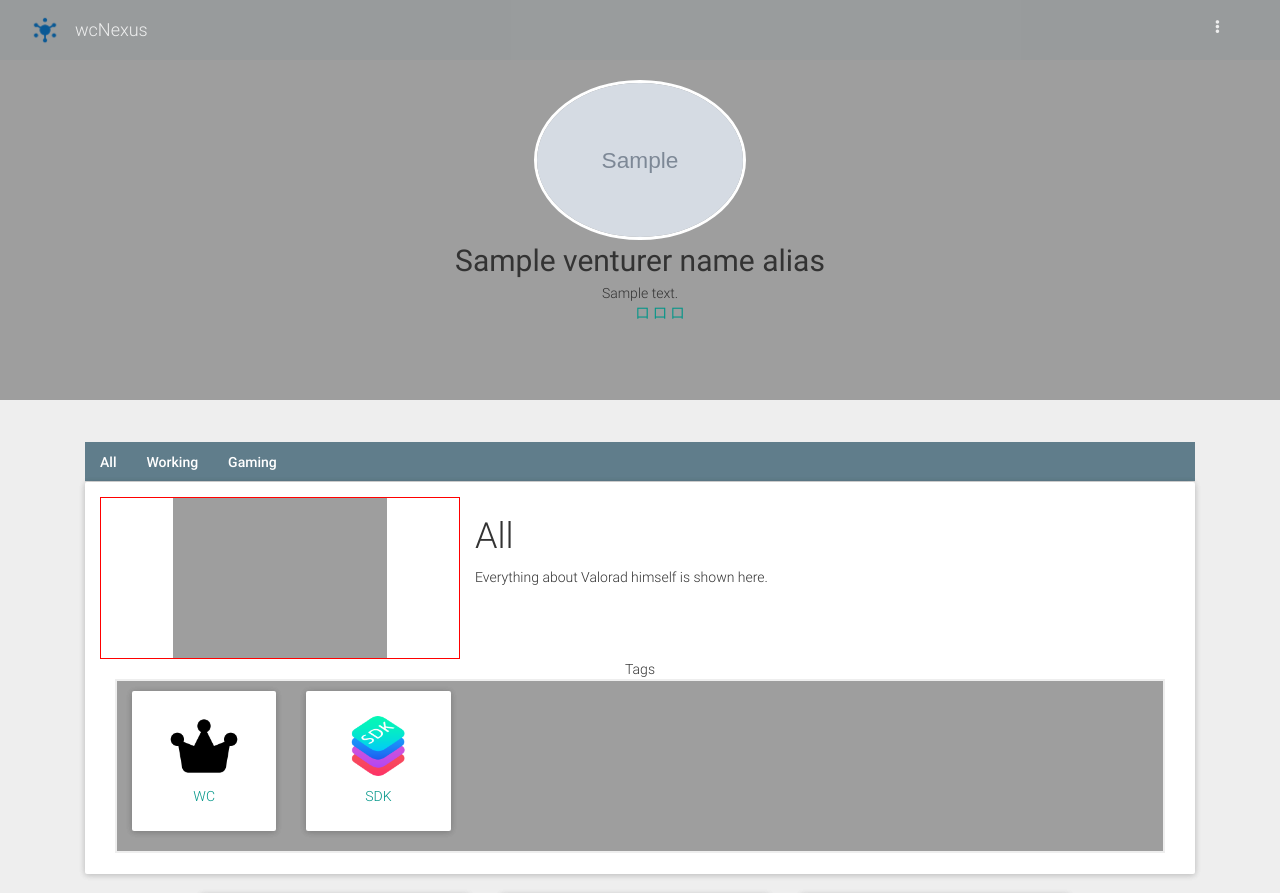
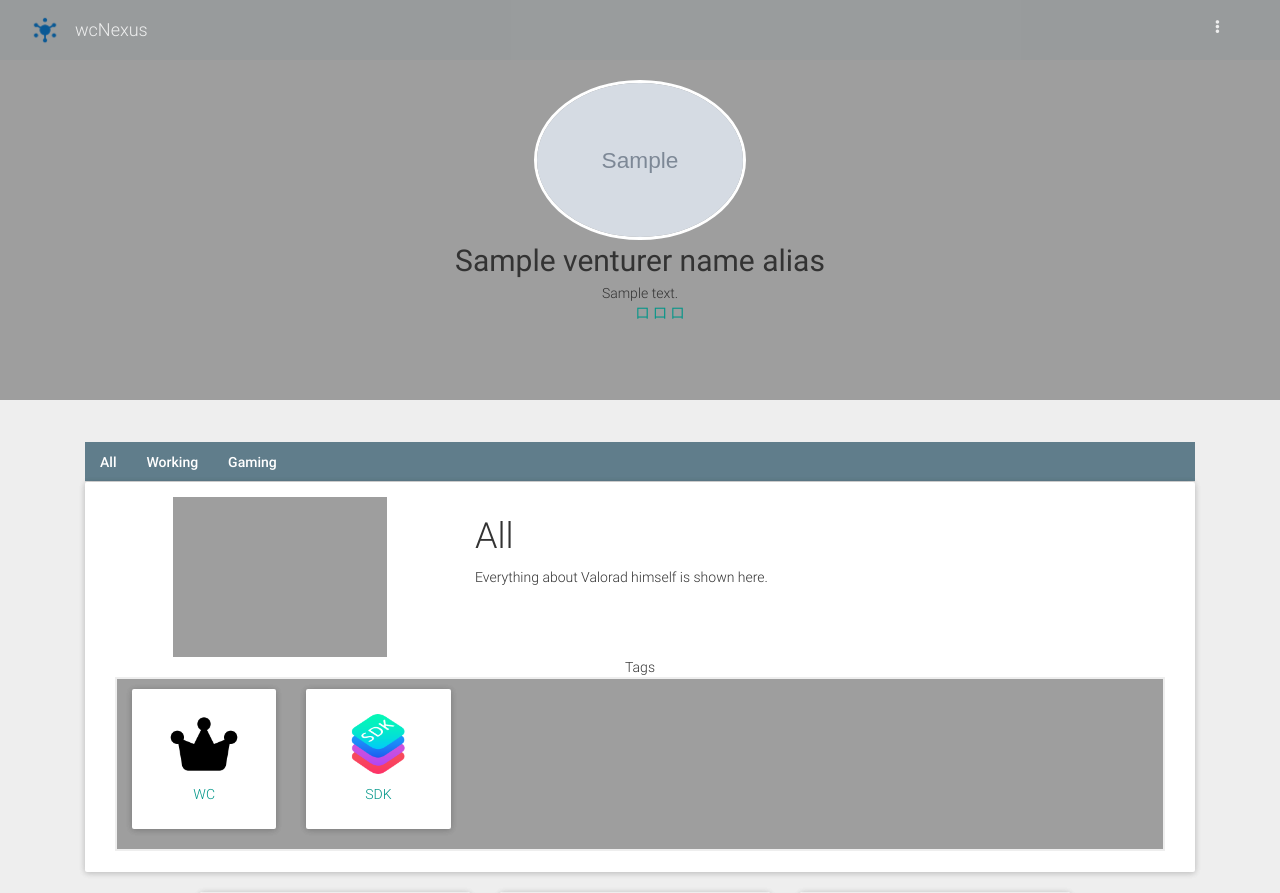
Before and after one commit to valorad/wcnexus.com, a Django app: template venturer/templates/venturer/venturer.html in a window 1280 px wide. Shown: the top 893 px of the page. Run offline with Django 3.2, Linux system fonts and the light colour scheme; the template is opened without the code that fills it: most values are stand-ins (such as "Sample title", 1, 10 or a date in 2020); grey boxes marked "Sample" are stand-in pictures; style sheets or scripts are compiled from the project's sources; some libraries are stand-ins or nearby versions; grey boxes are pictures that could not be loaded.

Commit message:
- delete the auxiliary line
我选掉了555！不是的，我真不是故意刷commit次数的！:sob:

```diff
--- a/venturer/static/venturer/scss/venturer.scss
+++ b/venturer/static/venturer/scss/venturer.scss
@@ -36,8 +36,6 @@
 #secVPages {
 	> header {
 		#divVDescImg {
-			// height:160px;
-			border:solid red 1px;
 			img {
 				height: 160px;
 				margin: 0px auto;
```
